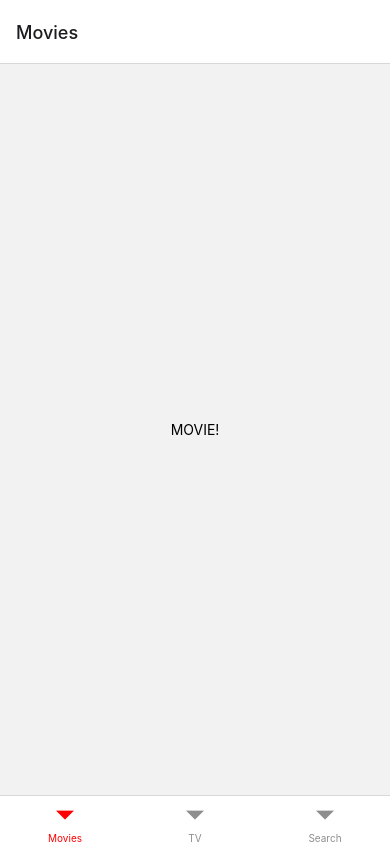
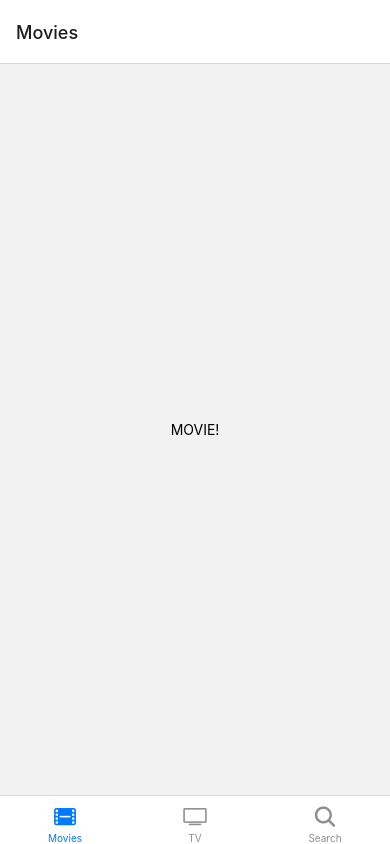
Before and after one commit to KeMezz/noovies, a React Native app: screen / in a window 390 px wide. Built offline with nearby package versions, Linux system fonts and the light colour scheme.

Commit message:
다크모드 및 색상테마 기능 구현

```diff
--- a/App.js
+++ b/App.js
@@ -5,11 +5,17 @@ import * as Font from "expo-font";
 import { Ionicons } from "@expo/vector-icons";
 import { View, Text } from "react-native";
 import { useCallback } from "react";
-import { NavigationContainer } from "@react-navigation/native";
+import {
+  NavigationContainer,
+  DarkTheme,
+  DefaultTheme,
+} from "@react-navigation/native";
 import Tabs from "./navigation/Tabs";
+import { useColorScheme } from "react-native";
 
 export default function App() {
   const [appIsReady, setAppIsReady] = useState(false);
+  const isDark = useColorScheme() === "dark";
   useEffect(() => {
     const prepare = async () => {
       try {
@@ -35,7 +41,10 @@ export default function App() {
     return null;
   } else {
     return (
-      <NavigationContainer onReady={onLayoutRootView}>
+      <NavigationContainer
+        onReady={onLayoutRootView}
+        theme={isDark ? DarkTheme : DefaultTheme}
+      >
         <Tabs />
       </NavigationContainer>
     );
--- a/navigation/Tabs.jsx
+++ b/navigation/Tabs.jsx
@@ -2,15 +2,58 @@ import { createBottomTabNavigator } from "@react-navigation/bottom-tabs";
 import Movie from "../screens/Movie";
 import Search from "../screens/Search";
 import TV from "../screens/TV";
+import { useColorScheme } from "react-native";
+import { Ionicons } from "@expo/vector-icons";
+import {
+  BLACK_COLOR,
+  DARK_GREY,
+  LIGHT_GREY,
+  WHITE_COLOR,
+  YELLOW_COLOR,
+} from "../styles/colors";
 
 const Tab = createBottomTabNavigator();
 
 function Tabs() {
+  const isDark = useColorScheme() === "dark";
   return (
-    <Tab.Navigator screenOptions={{ tabBarActiveTintColor: "red" }}>
-      <Tab.Screen name="Movies" component={Movie} />
-      <Tab.Screen name="TV" component={TV} />
-      <Tab.Screen name="Search" component={Search} />
+    <Tab.Navigator
+      screenOptions={{
+        tabBarLabelStyle: { marginTop: -5 },
+        //   tabBarStyle: { backgroundColor: isDark ? BLACK_COLOR : WHITE_COLOR },
+        //   tabBarActiveTintColor: YELLOW_COLOR,
+        //   tabBarInactiveTintColor: isDark ? LIGHT_GREY : DARK_GREY,
+        //   headerStyle: { backgroundColor: isDark ? BLACK_COLOR : WHITE_COLOR },
+        //   headerTitleStyle: { color: isDark ? WHITE_COLOR : BLACK_COLOR },
+      }}
+    >
+      <Tab.Screen
+        name="Movies"
+        component={Movie}
+        options={{
+          tabBarIcon: ({ color, size }) => {
+            return <Ionicons name="film" color={color} size={size} />;
+          },
+        }}
+      />
+      <Tab.Screen
+        name="TV"
+        component={TV}
+        options={{
+          tabBarIcon: ({ color, size }) => {
+            return <Ionicons name="tv-outline" color={color} size={size} />;
+          },
+        }}
+      />
+      <Tab.Screen
+        name="Search"
+        component={Search}
+        options={{
+          tabBarIcon: ({ color, size }) => {
+            return <Ionicons name="search" color={color} size={size} />;
+          },
+        }}
+      />
     </Tab.Navigator>
   );
 }
--- /dev/null
+++ b/styles/colors.js
@@ -0,0 +1,5 @@
+export const YELLOW_COLOR = "#f1c40f";
+export const BLACK_COLOR = "#2c3e50";
+export const WHITE_COLOR = "#ecf0f1";
+export const LIGHT_GREY = "#95a5a6";
+export const DARK_GREY = "#7f8c8d";
```
